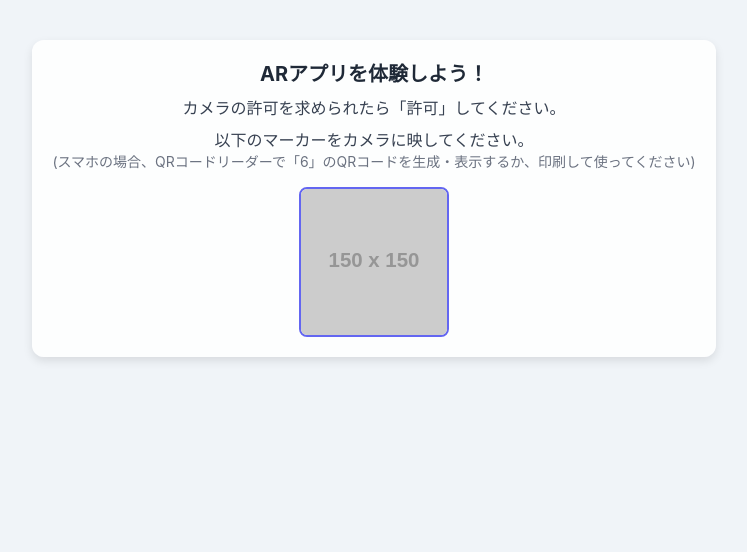
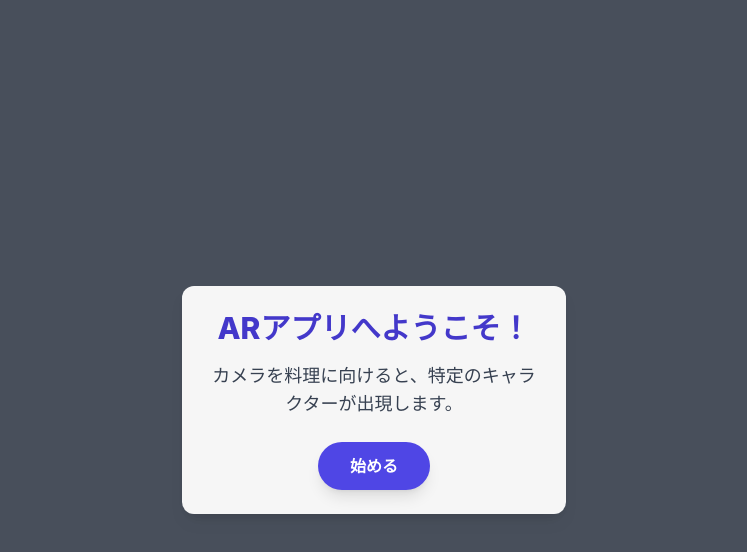
Before and after one commit to HiBock/AR_app, a plain HTML site: page index.html in a window 1280 px wide. Shown: the whole page, without its empty margins (266-1013 px from the left). Drawn offline with nearby package versions, Linux system fonts and the light colour scheme; placeholder pictures from the web are drawn by us.

Commit message:
Update index.html

```diff
--- a/index.html
+++ b/index.html
@@ -20,32 +20,28 @@
             height: 100vh;
             top: 0;
             left: 0;
-            z-index: 0;
+            z-index: 0; /* AR scene is at the bottom layer */
         }
-        .overlay-container {
-            position: absolute;
-            top: 0;
-            left: 0;
-            width: 100vw;
-            height: 100vh;
+        /* Common style for overlays */
+        .overlay-common {
+            position: fixed; /* Use fixed for full screen */
+            inset: 0; /* Covers the entire viewport */
             display: flex;
             flex-direction: column;
-            justify-content: flex-start;
+            justify-content: center;
             align-items: center;
-            padding: 20px;
+            padding: 1rem; /* Tailwind p-4 */
             box-sizing: border-box;
-            z-index: 1; /* Ensure overlay is above AR scene */
-            pointer-events: none; /* Allow clicks to pass through to AR scene */
+            background-color: rgba(17, 24, 39, 0.75); /* Tailwind bg-gray-900 with opacity */
         }
         .instructions-box {
-            background-color: rgba(255, 255, 255, 0.9);
-            padding: 20px;
-            border-radius: 12px; /* Rounded corners */
-            box-shadow: 0 4px 10px rgba(0, 0, 0, 0.1);
+            background-color: rgba(255, 255, 255, 0.95); /* Slightly less opaque for better readability */
+            padding: 1.5rem; /* Tailwind p-6 */
+            border-radius: 0.75rem; /* Tailwind rounded-xl */
+            box-shadow: 0 10px 15px -3px rgba(0, 0, 0, 0.1), 0 4px 6px -2px rgba(0, 0, 0, 0.05); /* Tailwind shadow-lg */
             text-align: center;
-            max-width: 90%;
-            pointer-events: auto; /* Re-enable pointer events for the box */
-            margin-top: 20px;
+            max-width: 24rem; /* Tailwind max-w-sm */
+            width: 100%;
             color: #334155; /* Darker text for readability */
         }
         .marker-image {
@@ -58,17 +54,18 @@
             margin-left: auto;
             margin-right: auto;
         }
+        /* Utility class for hiding elements */
+        .hidden {
+            display: none !important;
+        }
     </style>
 </head>
 <body>
     <!-- AR.js scene for camera and marker detection -->
     <a-scene embedded arjs='sourceType: webcam; detectionMode: mono_and_matrix; matrixCodeType: 3x3;' class="ar-scene">
-        <!-- Define a marker. We'll use barcode marker '6' for simplicity. -->
-        <!-- You can generate this marker using a QR code generator, ensuring it's a 3x3 matrix barcode. -->
-        <!-- Or, you can use a pattern marker by setting type='pattern' and url='your_marker.patt' -->
-        <!-- For this example, we'll use a barcode value of '6'. You can print a QR code with the number 6. -->
-        <a-marker preset='barcode' value='6'>
-            <!-- This entity will appear when the marker with value '6' is detected -->
+        <!-- Define a marker. We'll use the 'HIRO' preset marker. -->
+        <a-marker preset='hiro'>
+            <!-- This entity will appear when the HIRO marker is detected -->
             <!-- Placeholder character: a simple box -->
             <a-box position='0 0.5 0' material='color: #ef4444; opacity: 0.8;' scale='0.8 0.8 0.8' rotation='0 45 0'
                    animation="property: rotation; to: 0 360 0; loop: true; dur: 3000;">
@@ -88,15 +85,64 @@
         <a-entity camera></a-entity>
     </a-scene>
 
-    <!-- Overlay for instructions -->
-    <div class="overlay-container">
+    <!-- Initial overlay for starting the app -->
+    <div id="initial-overlay" class="overlay-common z-30">
         <div class="instructions-box">
-            <h2 class="text-xl font-bold text-gray-800 mb-2">ARアプリを体験しよう！</h2>
-            <p class="text-gray-700">カメラの許可を求められたら「許可」してください。</p>
-            <p class="text-gray-700 mt-2">以下のマーカーをカメラに映してください。</p>
-            <p class="text-sm text-gray-500">(スマホの場合、QRコードリーダーで「6」のQRコードを生成・表示するか、印刷して使ってください)</p>
-            <img src="https://placehold.co/150x150/6366f1/ffffff?text=QR+Code+6" alt="QR Code Marker for 6" class="marker-image"/>
+            <h2 class="text-3xl font-extrabold text-indigo-700 mb-4">ARアプリへようこそ！</h2>
+            <p class="text-gray-700 text-lg mb-6">カメラを料理に向けると、特定のキャラクターが出現します。</p>
+            <button id="startButton" class="bg-indigo-600 hover:bg-indigo-700 text-white font-bold py-3 px-8 rounded-full shadow-lg transition duration-300 ease-in-out transform hover:scale-105">
+                始める
+            </button>
         </div>
     </div>
+
+    <!-- Instructions overlay, initially hidden -->
+    <div id="instructions-overlay" class="overlay-common hidden z-20">
+        <div class="instructions-box">
+            <h2 class="text-2xl font-bold text-gray-800 mb-3">使い方</h2>
+            <p class="text-lg text-gray-700 mb-2">① カメラの許可を求められたら「許可」してください。</p>
+            <p class="text-lg text-gray-700 mb-4">② 以下の「HIROマーカー」を印刷し、カメラに映してください。</p>
+            <img src="https://raw.githubusercontent.com/AR-js-org/AR.js/master/data/images/hiro.png" alt="HIRO Marker Image" class="marker-image"/>
+            <p class="text-sm text-gray-600 mt-4">
+                <a href="https://raw.githubusercontent.com/AR-js-org/AR.js/master/data/images/hiro.png" target="_blank" class="text-indigo-600 hover:underline">HIROマーカー画像をダウンロード・印刷する</a>
+            </p>
+            <button id="understoodButton" class="mt-6 bg-green-500 hover:bg-green-600 text-white font-bold py-2 px-6 rounded-lg shadow transition duration-300 ease-in-out">
+                理解しました
+            </button>
+        </div>
+    </div>
+
+    <script>
+        document.addEventListener('DOMContentLoaded', () => {
+            const startButton = document.getElementById('startButton');
+            const understoodButton = document.getElementById('understoodButton');
+            const initialOverlay = document.getElementById('initial-overlay');
+            const instructionsOverlay = document.getElementById('instructions-overlay');
+            const arScene = document.querySelector('a-scene');
+
+            // Initially hide the AR scene, it will be displayed when the 'Start' button is clicked.
+            // This prevents camera access requests before the user is ready.
+            arScene.style.display = 'none';
+
+            // Event listener for the '始める' (Start) button
+            startButton.addEventListener('click', () => {
+                console.log('Start button clicked. Hiding initial overlay, showing instructions and AR scene.');
+                initialOverlay.classList.add('hidden'); // Hide the initial overlay
+                instructionsOverlay.classList.remove('hidden'); // Show the instructions overlay
+                arScene.style.display = 'block'; // Show the AR scene (triggers camera permission)
+            });
+
+            // Event listener for the '理解しました' (Understood) button
+            understoodButton.addEventListener('click', () => {
+                console.log('Understood button clicked. Hiding instructions overlay.');
+                instructionsOverlay.classList.add('hidden'); // Hide the instructions overlay
+            });
+
+            // Optional: Listen for AR.js camera initialization for debugging or further actions
+            arScene.addEventListener('arjs-original-camera-init', function () {
+                console.log('AR.js camera initialized successfully.');
+            });
+        });
+    </script>
 </body>
 </html>
```
